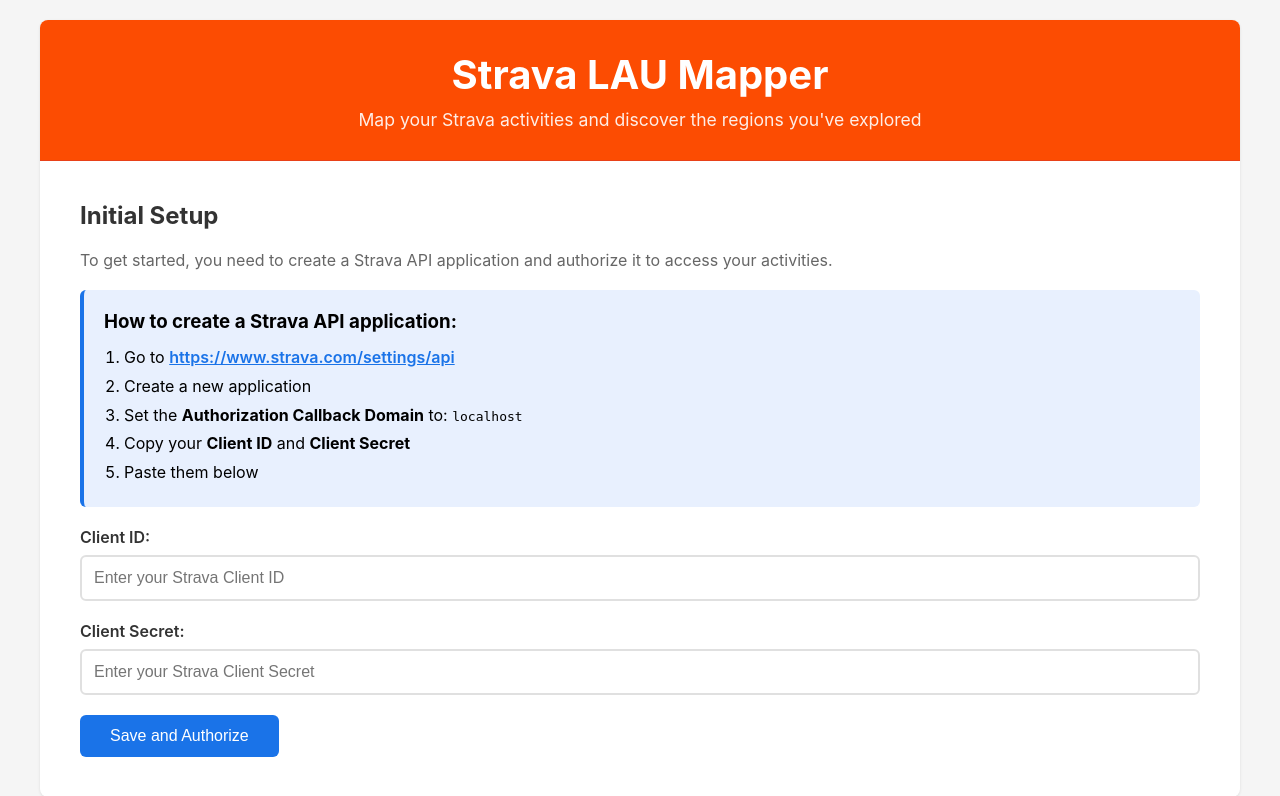
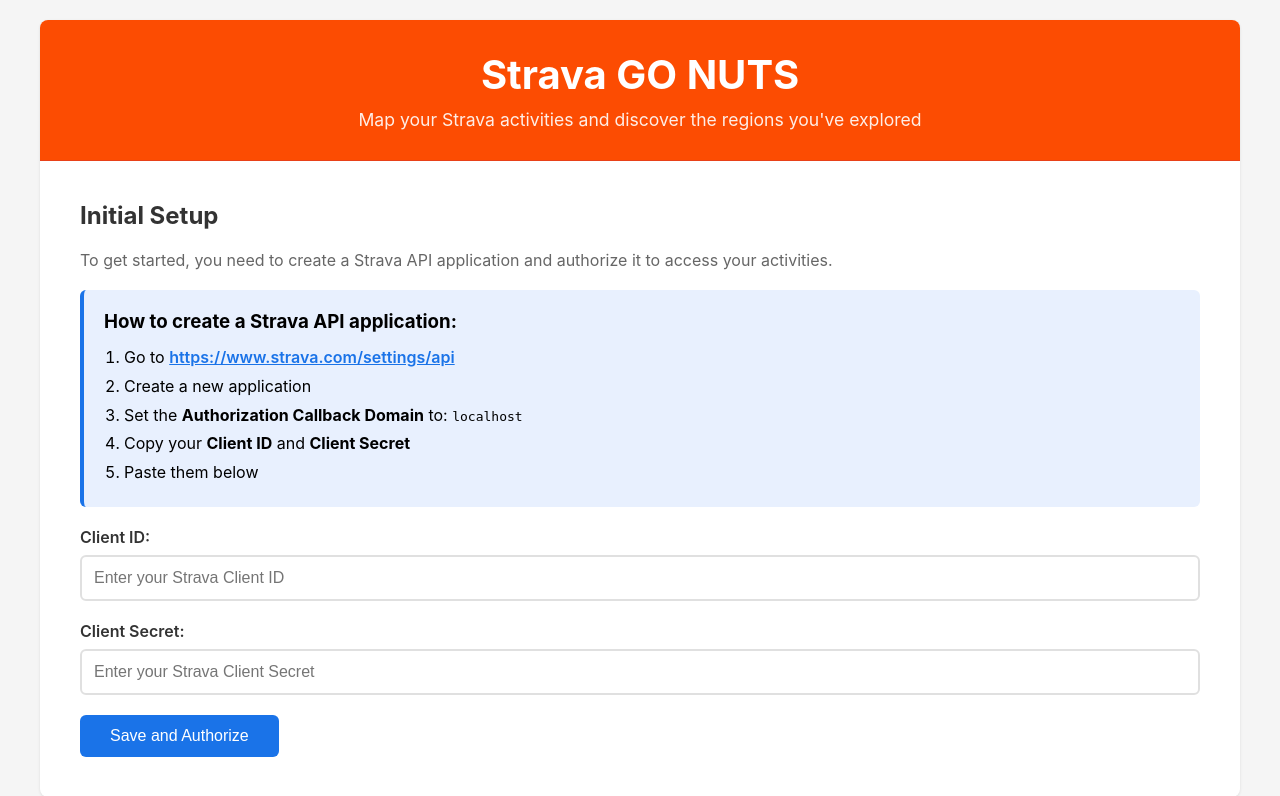
Before and after one commit to jeroenbaas/stravagonuts, a Flask app: page /setup in a window 1280 px wide. Shown: the top 796 px of the page. Run offline with Flask 3, Linux system fonts and the light colour scheme; data that the repository does not hold is empty.

Commit message:
name change GO NUTS

```diff
--- a/app.py
+++ b/app.py
@@ -367,7 +367,7 @@
 def main():
     """Initialize and run the application."""
     print("="*60)
-    print("STRAVA LAU MAPPER - STARTUP")
+    print("STRAVA GO NUTS - STARTUP")
     print("="*60)
 
     # Step 1: Initialize database schema
@@ -389,7 +389,7 @@
     print("\n" + "="*60)
     print("STARTUP COMPLETE")
     print("="*60)
-    print("\nStarting Strava LAU Mapper web server...")
+    print("\nStarting Strava GO NUTS web server...")
     print("Opening browser at http://localhost:5000")
     print("\nPress Ctrl+C to stop the server\n")
 
--- a/reset.py
+++ b/reset.py
@@ -1,6 +1,6 @@
 #!/usr/bin/env python3
 """
-Reset script for Strava LAU Mapper
+Reset script for Strava GO NUTS
 Provides options to reset different types of data.
 """
 
@@ -13,7 +13,7 @@
 def show_menu():
     """Display reset options menu."""
     print("=" * 60)
-    print("  STRAVA LAU MAPPER - RESET TOOL")
+    print("  STRAVA GO NUTS MAPPER - RESET TOOL")
     print("=" * 60)
     print("\nWhat would you like to reset?\n")
     print("  1. All data (complete reset)")
--- a/templates/base.html
+++ b/templates/base.html
@@ -3,7 +3,7 @@
 <head>
     <meta charset="UTF-8">
     <meta name="viewport" content="width=device-width, initial-scale=1.0">
-    <title>{% block title %}Strava LAU Mapper{% endblock %}</title>
+    <title>{% block title %}Strava GO NUTS{% endblock %}</title>
     <style>
         * {
             margin: 0;
@@ -174,7 +174,7 @@
 <body>
     <div class="container">
         <header>
-            <h1>Strava LAU Mapper</h1>
+            <h1>Strava GO NUTS</h1>
             <p>Map your Strava activities and discover the regions you've explored</p>
         </header>
         <div class="content">
--- a/templates/index.html
+++ b/templates/index.html
@@ -1,6 +1,6 @@
 {% extends "base.html" %}
 
-{% block title %}Dashboard - Strava LAU Mapper{% endblock %}
+{% block title %}Dashboard - Strava GO NUTS{% endblock %}
 
 {% block extra_css %}
 <style>
--- a/templates/setup.html
+++ b/templates/setup.html
@@ -1,6 +1,6 @@
 {% extends "base.html" %}
 
-{% block title %}Setup - Strava LAU Mapper{% endblock %}
+{% block title %}Setup -  Strava GO NUTS{% endblock %}
 
 {% block content %}
 <div id="setup-content">
```
